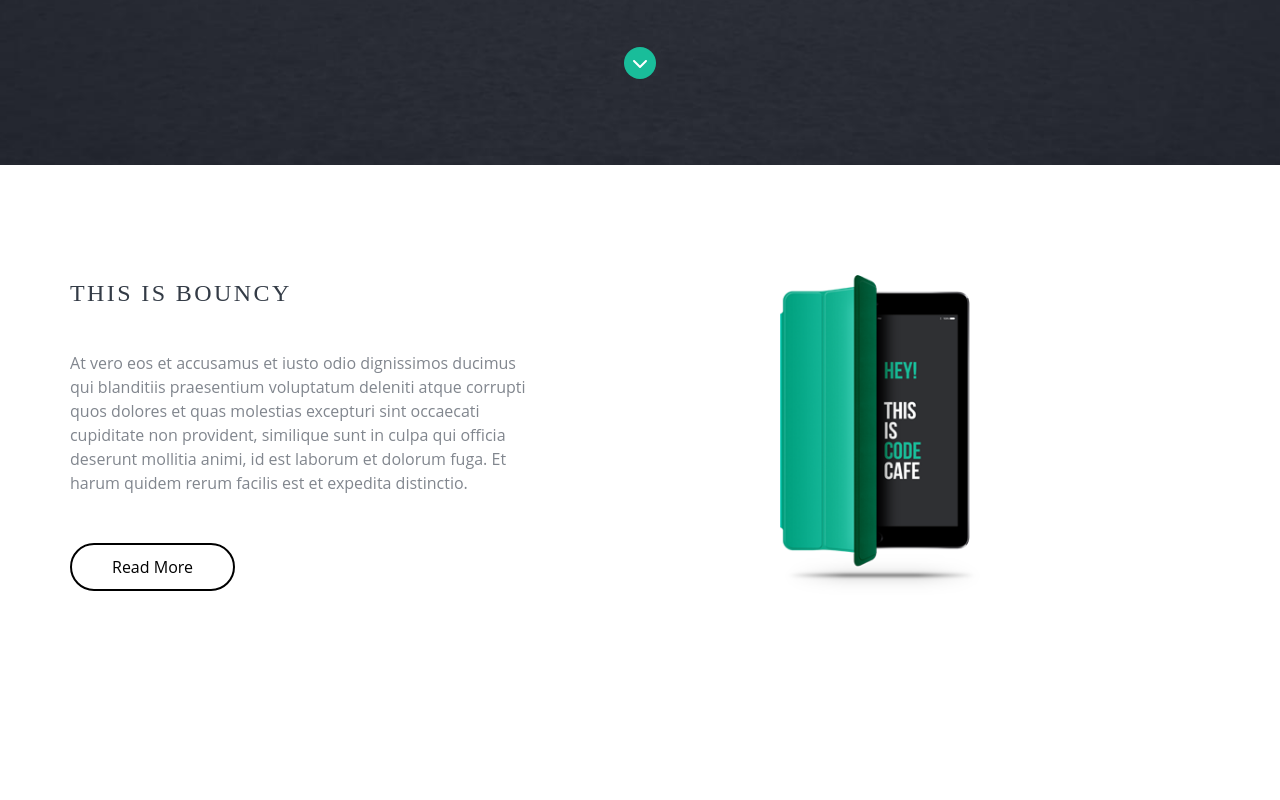
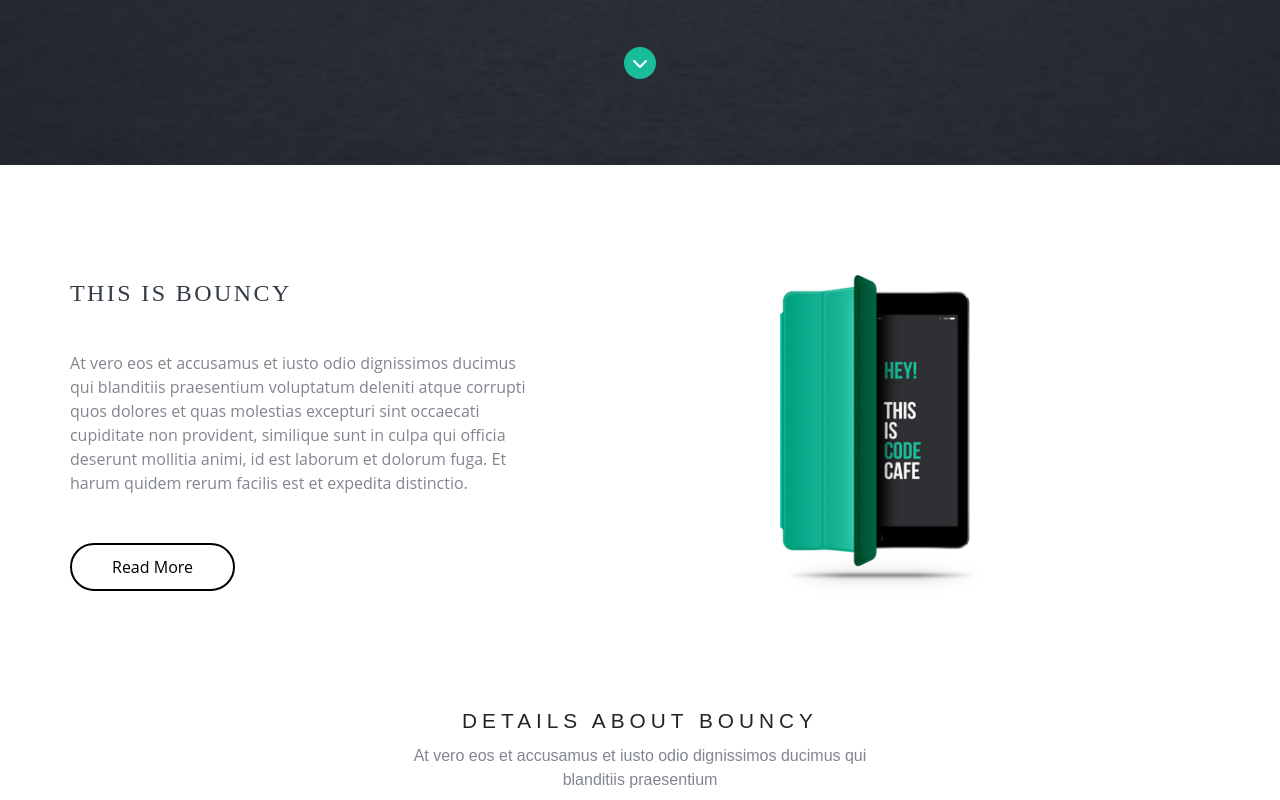
Before and after one commit to ScionRs/Bouncy, a website: page src/index.html in a window 1280 px wide. Shown: the part 570-1370 px from the top of the page. Before the commit the page ends 1275 px from the top, so only its background shows below. Drawn offline with Linux system fonts and the light colour scheme; files whose address does not match are found by name.

Commit message:
Added title&subtitle,creating about-section

```diff
--- a/src/index.html
+++ b/src/index.html
@@ -53,6 +53,11 @@
         </div>
     </div>
 </section>
+
+<section class="about">
+    <h2 class="title">DetailS ABOUT BOUNCY</h2>
+    <h3 class="subtitle">At vero eos et accusamus et iusto odio dignissimos ducimus qui <br/> blanditiis praesentium</h3>
+</section>
 <script src="js/jquery-3.6.0.min.js"></script>
 <script src="js/all.min.js"></script>
 <script src="js/script.js"></script>
--- a/src/sass/style.sass
+++ b/src/sass/style.sass
@@ -8,6 +8,7 @@
 
 @import "blocks/header"
 @import "blocks/promo"
+@import "blocks/about"
 @import "blocks/media"
 
 html
@@ -22,3 +23,18 @@ body
   padding-left: 15px
   margin-right: auto
   margin-left: auto
+
+.title
+  font-family: "SourceSansPro Light",sans-serif
+  text-align: center
+  font-size: 1.3rem
+  text-transform: uppercase
+  font-weight: 400
+  letter-spacing: 5px
+
+.subtitle
+  font-family: "Open Sans R",sans-serif
+  text-align: center
+  color: $gray
+  font-size: 1rem
+  font-weight: 400
```
Also changed, not shown: dist/css/style.min.css, dist/index.html, src/css/style.min.css, src/sass/blocks/_about.sass (added).
